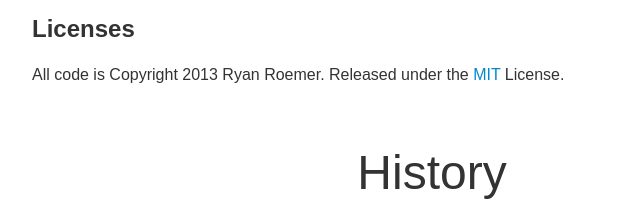
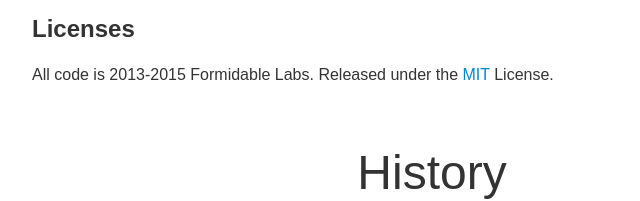
Before and after one commit to FormidableLabs/express-winston-middleware, a website: page index.html in a window 1280 px wide. Shown: the part 4222-4423 px from the top of the page, 0-640 px from the left. Drawn offline with nearby package versions, Linux system fonts and the light colour scheme.

Commit message:
Fix package json tags and copyright.

```diff
--- a/index.html
+++ b/index.html
@@ -160,7 +160,7 @@ with the plugin.</p>
 <a href="https://travis-ci.org/FormidableLabs/express-winston-middleware">build status</a>:</p>
 <p><a href="https://travis-ci.org/FormidableLabs/express-winston-middleware"><img src="https://api.travis-ci.org/FormidableLabs/express-winston-middleware.png" alt="Build Status"></a></p>
 <h2 id="licenses">Licenses</h2>
-<p>All code is Copyright 2013 Ryan Roemer.
+<p>All code is 2013-2015 Formidable Labs.
 Released under the <a href="./LICENSE.txt">MIT</a> License.</p>
 
         </div>
```
Also changed, not shown: package.json (+3 -5 lines), LICENSE.txt, README.md.
